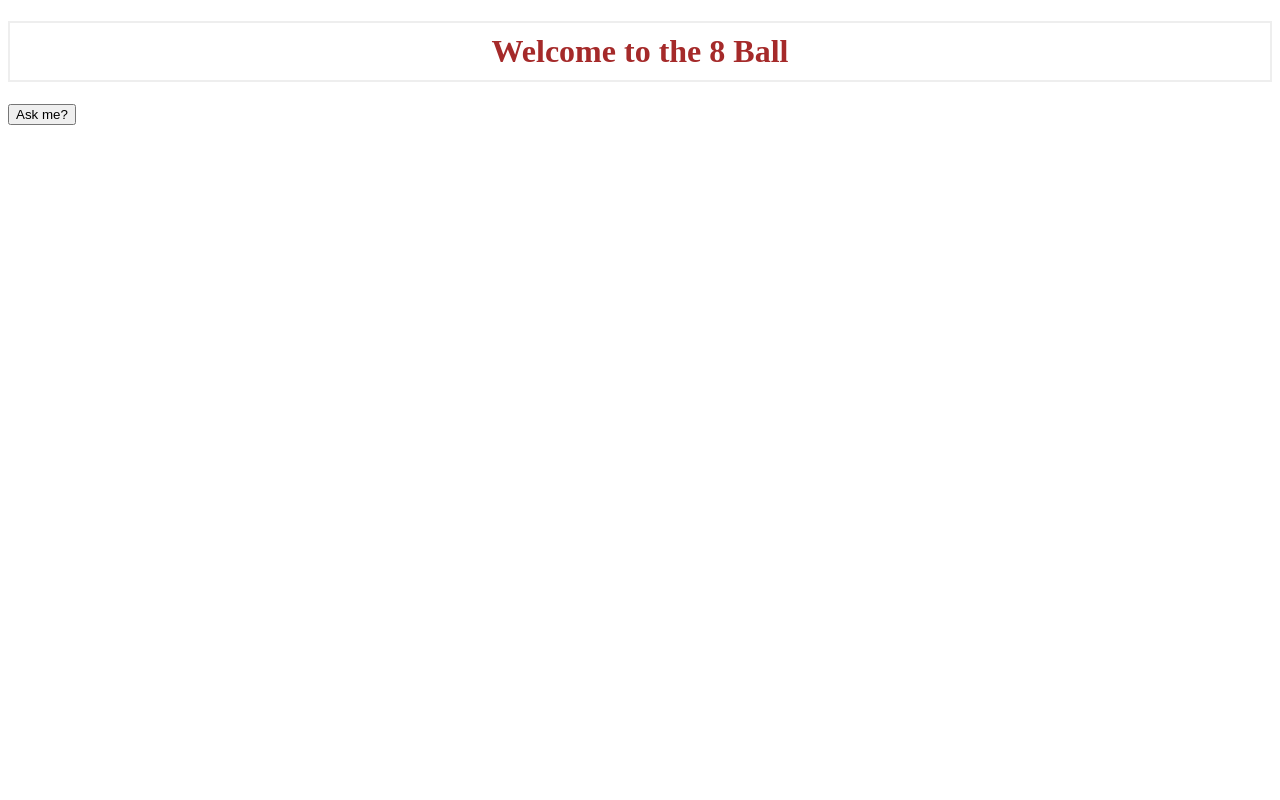
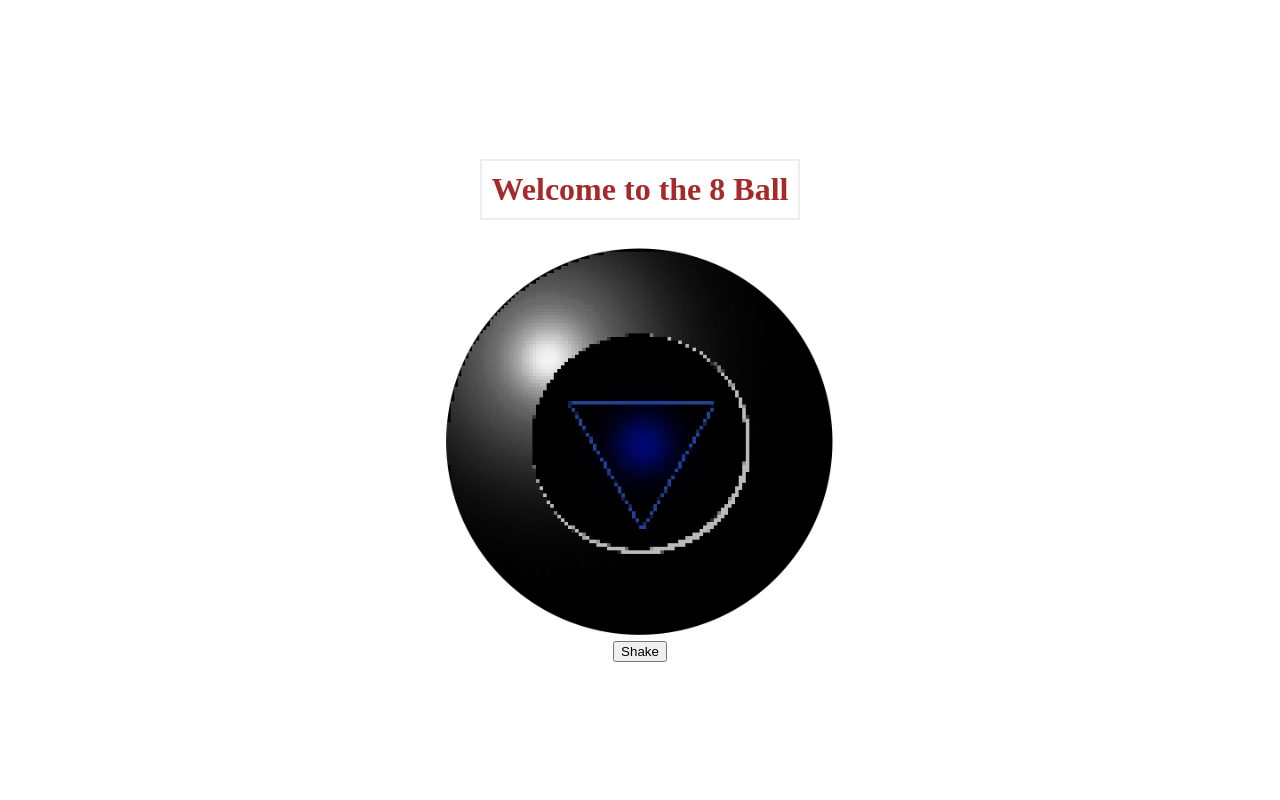
Before and after one commit to NoahB6JS/Magic8ball, a Flask app: page / in a window 1280 px wide. Run offline with Flask 3, Linux system fonts and the light colour scheme.

Commit message:
8ball image and text alligned
- Need to add animation
- New font for the quote

```diff
--- a/static/style.css
+++ b/static/style.css
@@ -4,3 +4,40 @@ h1 {
     text-align: center;
     padding: 10px;
 }
+
+body {
+  display: flex;
+  flex-direction: column;
+  align-items: center;
+  justify-content: center;
+  min-height: 100vh;
+  margin: 0;
+}
+
+#ball {
+  position: relative;
+}
+
+#ball-img {
+  width: 250px;
+  height: 250px;
+  display: block;
+  max-width: 400px;
+  min-width: 300px;
+}
+
+#ball-img {
+  width: 100%;
+  height: 100%;
+  border-radius: 50%;
+}
+
+#quote {
+  position: absolute;
+  color: white;
+  text-align: center;
+  opacity: 50;
+  top: 50%;
+  left: 50%;
+  transform: translate(-50%, -50%);
+}
--- a/templates/index.html
+++ b/templates/index.html
@@ -8,8 +8,13 @@
 <body>
 <h1>Welcome to the 8 Ball</h1>
 
-<button onclick="getQuote()">Ask me?</button>
-<p id="quote"></p>
+<div id="ball">
+  <img src="/static/eightball.png" id="ball-img">
+  <div id="quote"></div>
+</div>
+
+<button onclick="getQuote()">Shake</button>
+
 
 <script>
 function getQuote() {
```
Also changed, not shown: main.py (line endings or trailing spaces), static/eightball.png (added).
